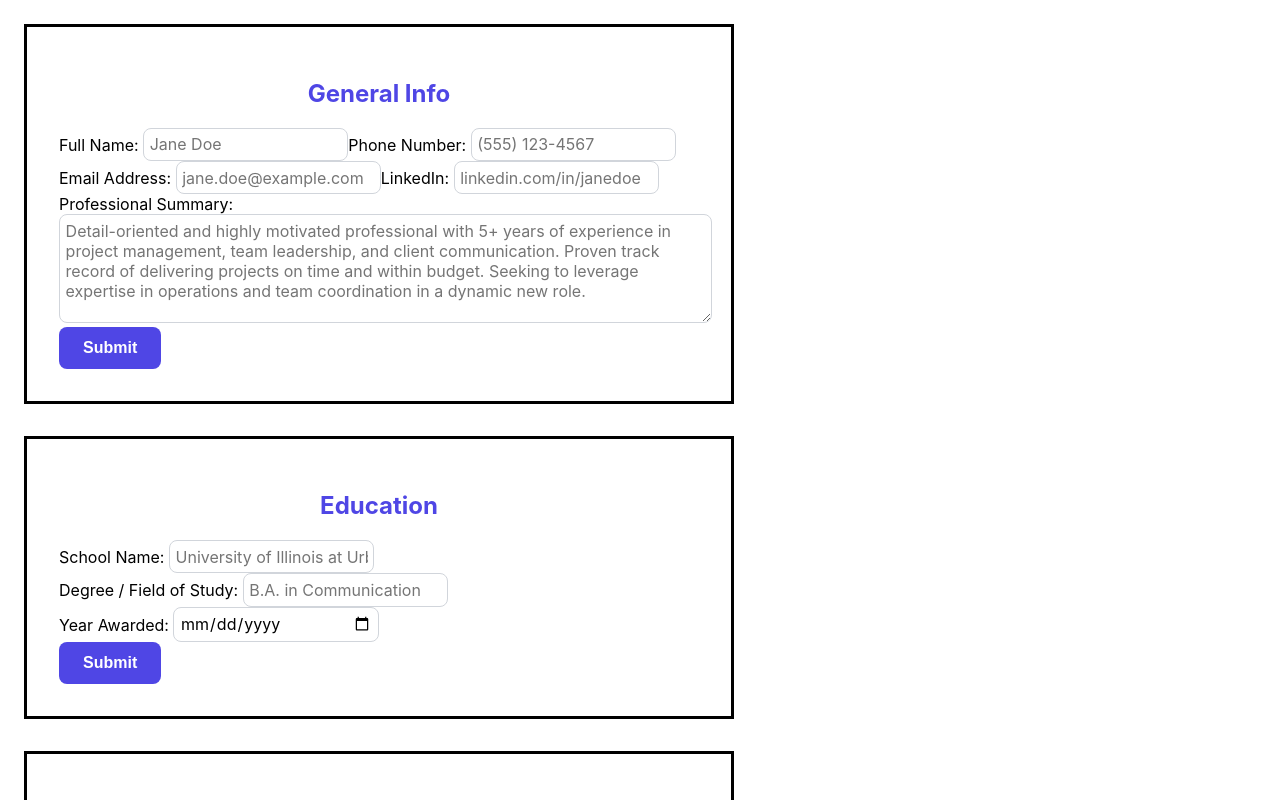
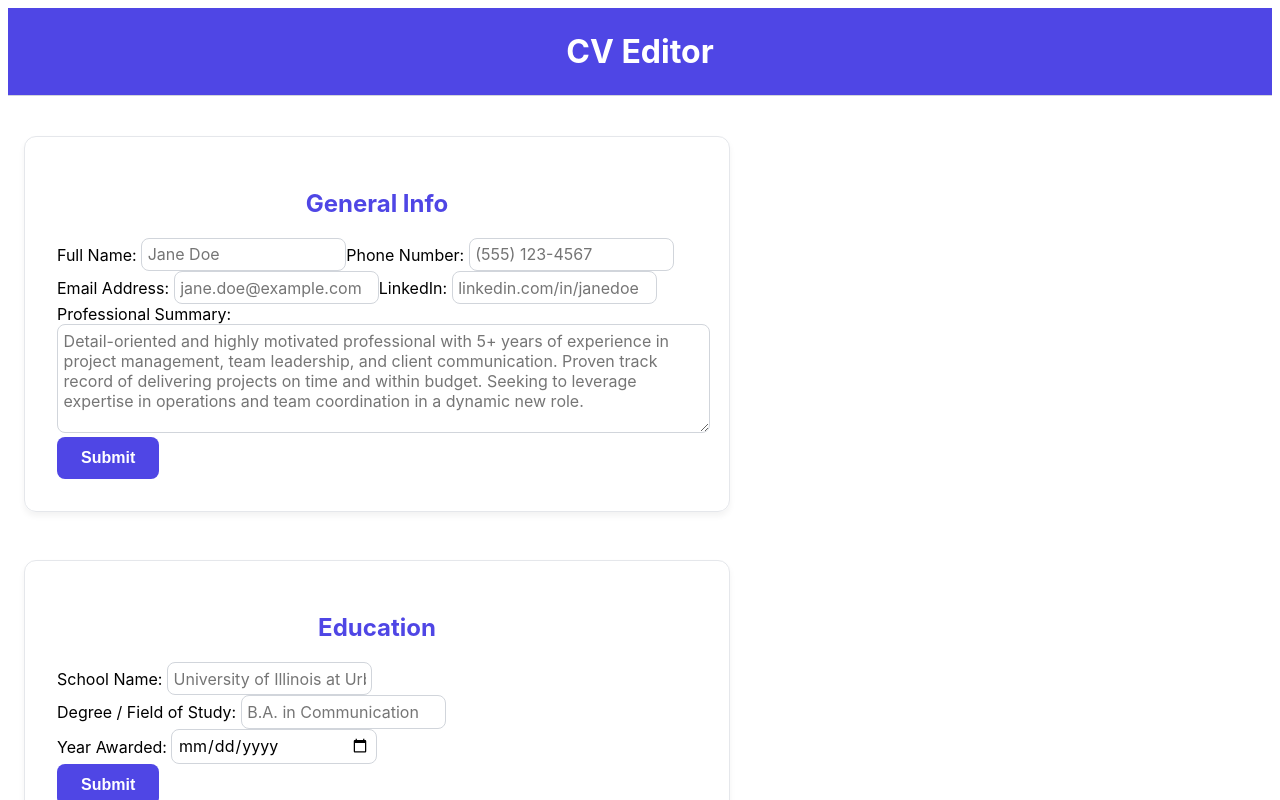
Before and after one commit to hillister/CV-Editor, a React (Vite) app: page / in a window 1280 px wide. Shown: the top 800 px of the page. Built offline with nearby package versions, Linux system fonts and the light colour scheme.

Commit message:
add title

```diff
--- a/src/App.jsx
+++ b/src/App.jsx
@@ -6,6 +6,7 @@ function App() {
 
   return (
     <>
+      <h1 className="title">CV Editor</h1>
       <GeneralInfo />
       <Education />
       <Experience />
--- a/src/index.css
+++ b/src/index.css
@@ -11,8 +11,11 @@ body {
     margin: 1rem;
     width: 40rem;
     max-width: 100%;
-    border: solid;
+    border: 1px solid #e5e7eb;
+    border-radius: 0.75rem;
+    box-shadow: 0 4px 6px rgba(0, 0, 0, 0.05);
     padding: 2rem;
+    margin-bottom: 2rem;
 }
 
 .heading {
@@ -59,3 +62,13 @@ textarea:focus {
     border-color: #4f46e5;
     box-shadow: 0 0 0 3px rgba(99, 102, 241, 0.2);
 }
+
+.title {
+    text-align: center;
+    border-bottom: 1px solid #d1d5db;
+    background-color: #4f46e5;
+    color: white;
+    padding: 1.5rem;
+    margin: 0;
+    margin-bottom: 1.5rem;
+}
```
